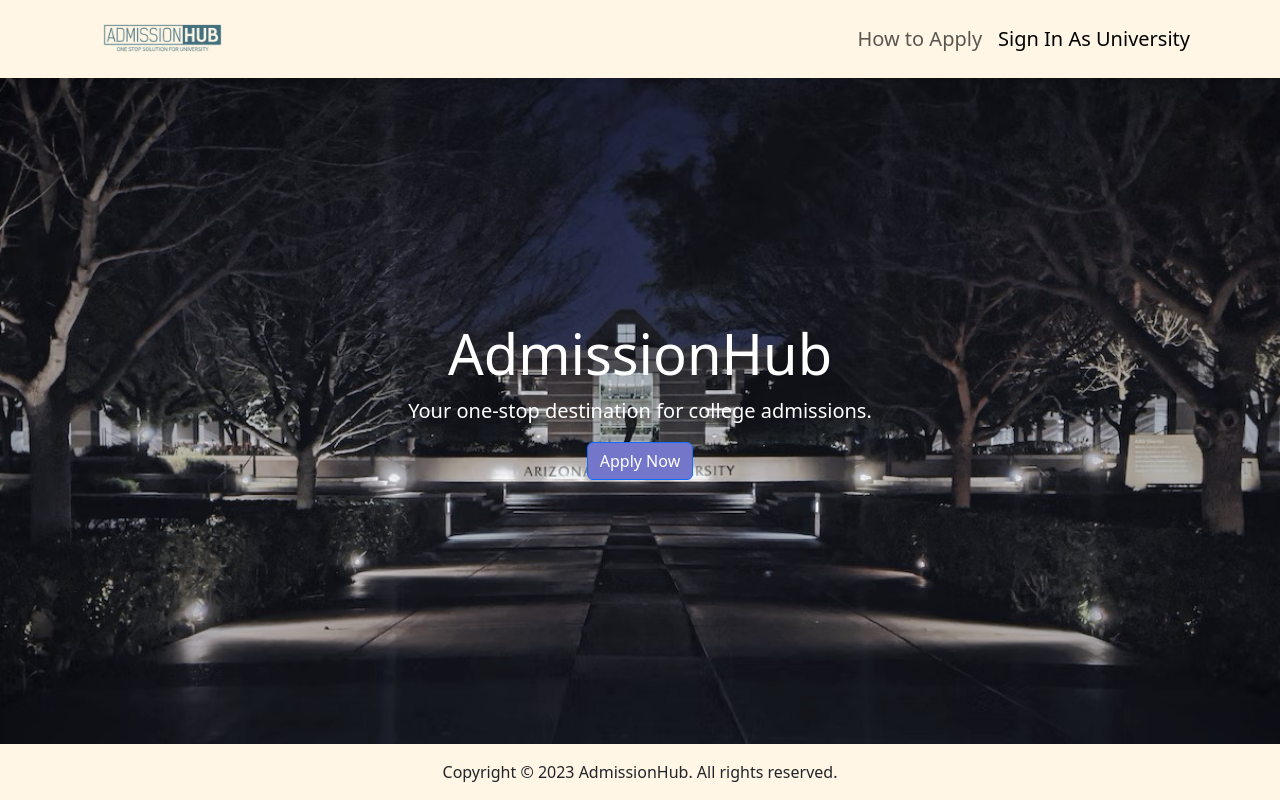
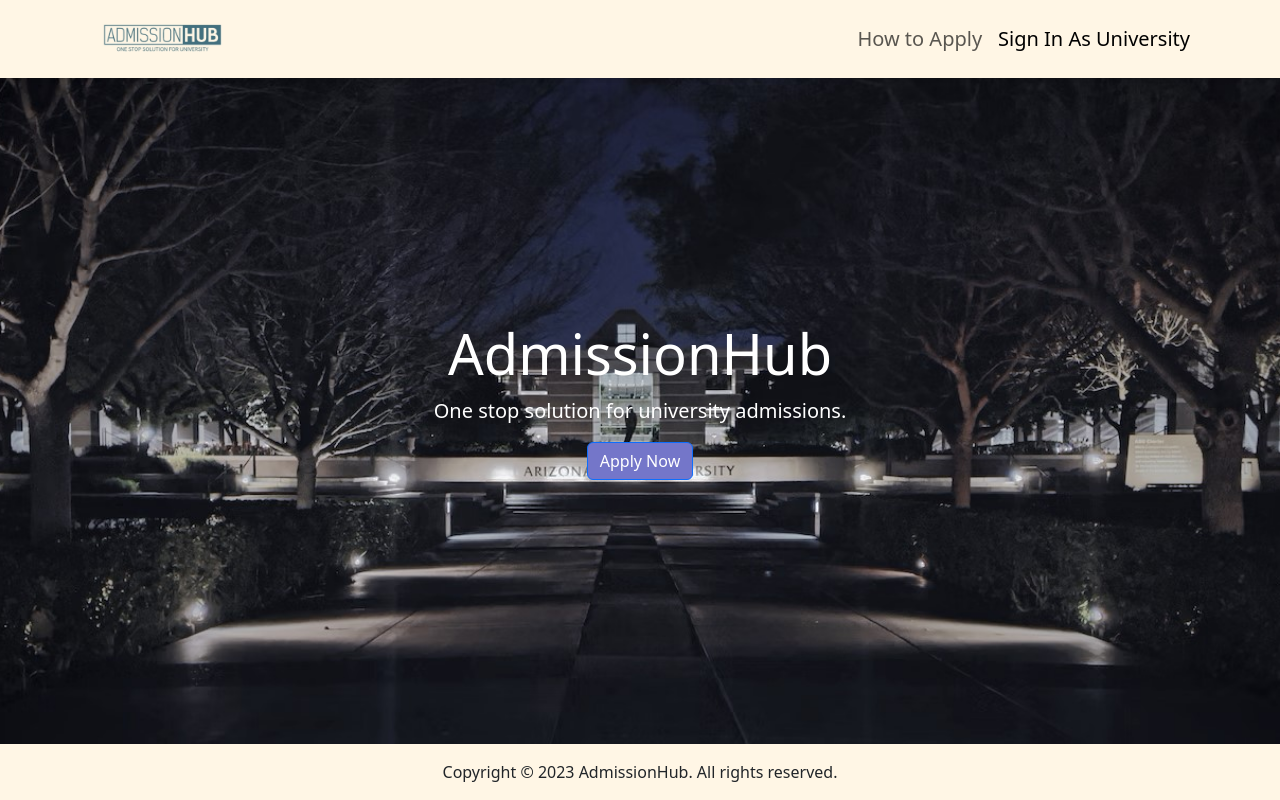
Before and after one commit to rajib-raiyat/admission-hub, a Flask app: page / in a window 1280 px wide. Run offline with Flask 3, Linux system fonts and the light colour scheme.

Commit message:
Container text slight change

```diff
--- a/front-end/templates/index.html
+++ b/front-end/templates/index.html
@@ -91,7 +91,7 @@
 
         <div class="container-xxl">
             <h1 class="display-4 text-white" style=" filter: "><b>AdmissionHub</b></h1>
-            <p class="lead text-white"><b>Your one-stop destination for college admissions.</b></p>
+            <p class="lead text-white"><b>One stop solution for university admissions.</b></p>
             <!-- Button trigger modal -->
             <button class="btn btn-primary" data-bs-target="#staticBackdrop" data-bs-toggle="modal" type="button">Apply
                 Now
```
